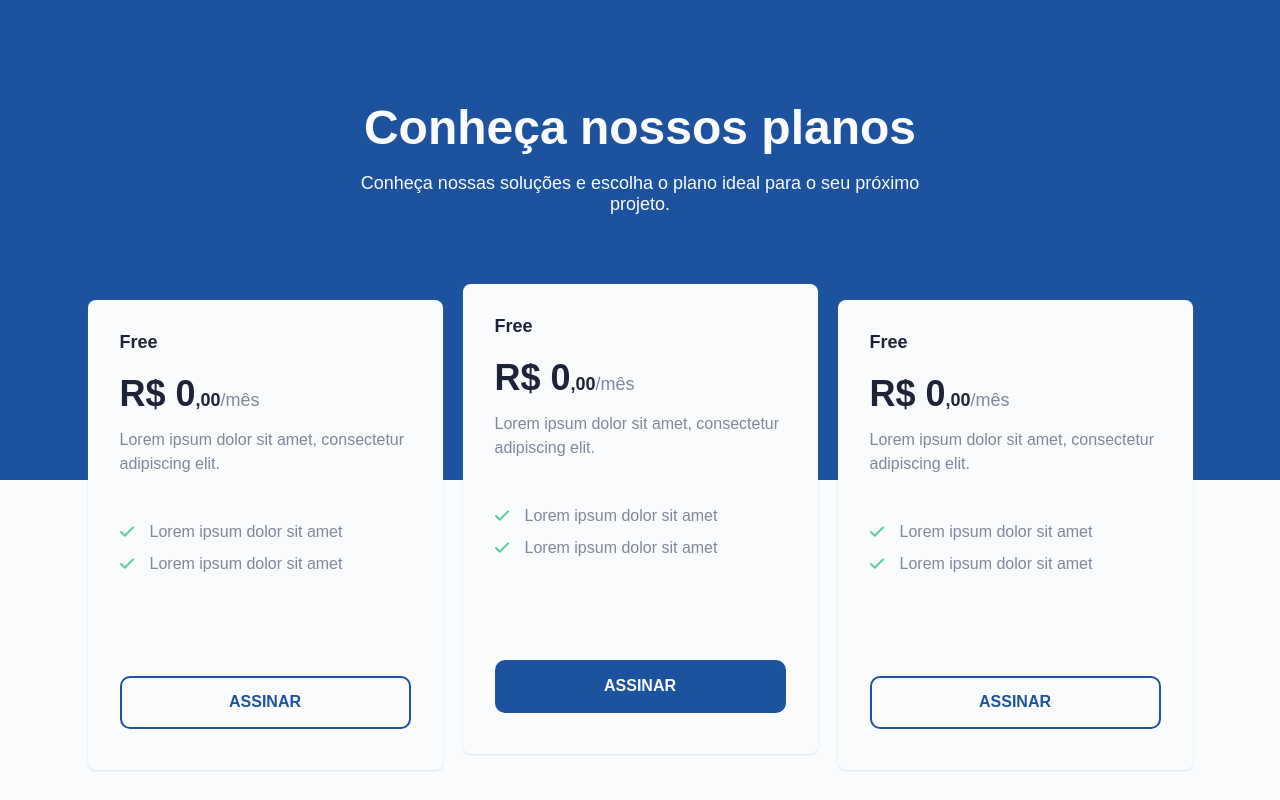
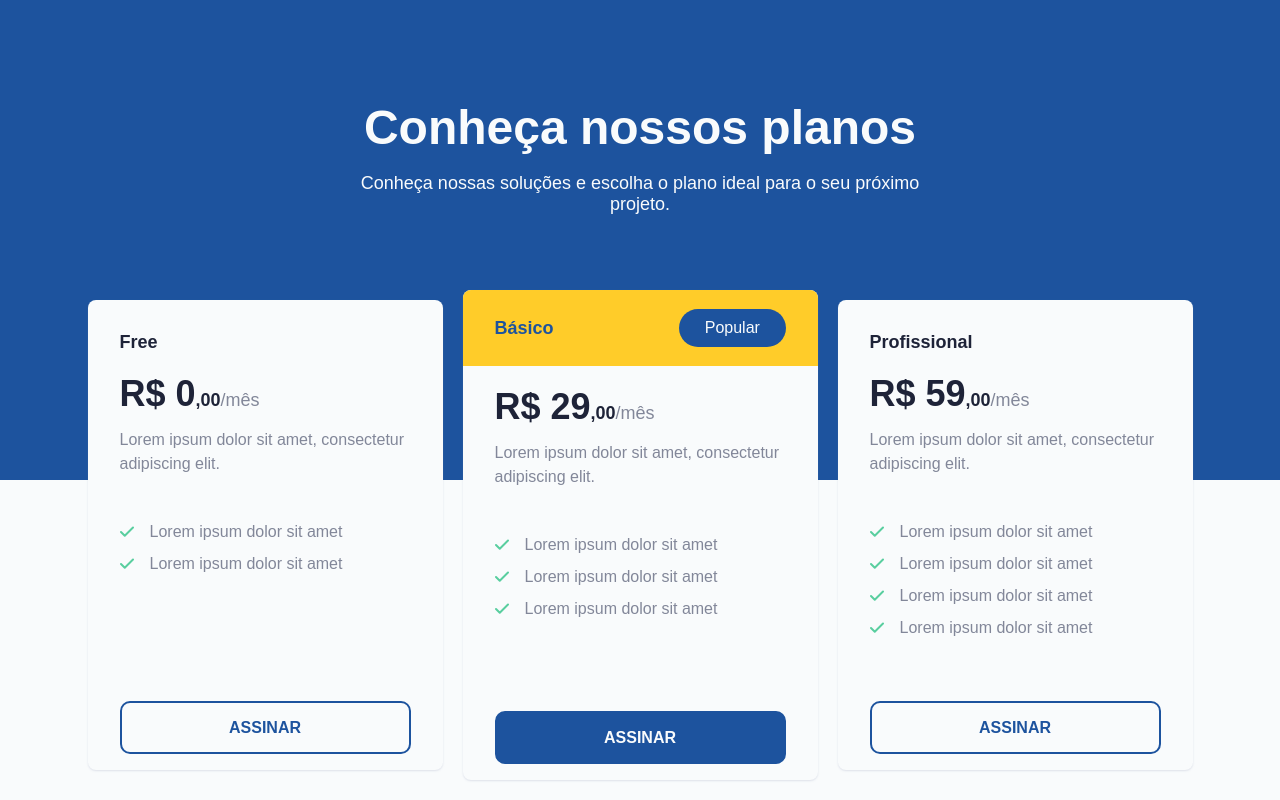
Before and after one commit to gabrielbaltar/PricingTable, a plain HTML site: page index.html in a window 1280 px wide. Drawn offline with Linux system fonts and the light colour scheme.

Commit message:
Nova atualização

```diff
--- a/index.html
+++ b/index.html
@@ -48,11 +48,17 @@
 
             <div class="card">
                 <div class="card1">
+                    <div class="most-popular">
+                        <span id="type-plan">Básico</span>
+                        <p>Popular</p>
+                    </div>
                     <div class="card1-contet">
-                        <span id="type-plan">Free</span>
-                        <p id="type-price">R$ 0<span>,00</span><span id="type-month">/mês</span></p>
+                        <p id="type-price">R$ 29<span>,00</span><span id="type-month">/mês</span></p>
                         <p id="text-loren">Lorem ipsum dolor sit amet, consectetur adipiscing elit.</p>
                         <div class="plans">
+                            <div class="first">
+                                <p><img src="./images/check.svg" alt="Check de produto">Lorem ipsum dolor sit amet</p>
+                            </div>
                             <div class="first">
                                 <p><img src="./images/check.svg" alt="Check de produto">Lorem ipsum dolor sit amet</p>
                             </div>
@@ -70,10 +76,16 @@
             <div class="card">
                 <div class="card1">
                     <div class="card1-contet">
-                        <span id="type-plan">Free</span>
-                        <p id="type-price">R$ 0<span>,00</span><span id="type-month">/mês</span></p>
+                        <span id="type-plan">Profissional</span>
+                        <p id="type-price">R$ 59<span>,00</span><span id="type-month">/mês</span></p>
                         <p id="text-loren">Lorem ipsum dolor sit amet, consectetur adipiscing elit.</p>
                         <div class="plans">
+                            <div class="first">
+                                <p><img src="./images/check.svg" alt="Check de produto">Lorem ipsum dolor sit amet</p>
+                            </div>
+                            <div class="first">
+                                <p><img src="./images/check.svg" alt="Check de produto">Lorem ipsum dolor sit amet</p>
+                            </div>
                             <div class="first">
                                 <p><img src="./images/check.svg" alt="Check de produto">Lorem ipsum dolor sit amet</p>
                             </div>
--- a/styles/style.css
+++ b/styles/style.css
@@ -64,7 +64,35 @@ h1, h2, h3, h4, h5, h6 {
 }
 
 .card:nth-child(2){
-    margin-top: -1rem;
+    height: 490px;
+    margin-top: -10px;
+    padding: 0px;
+}
+
+.card .card1 .card1-contet:nth-child(2) {
+    padding: 0 2rem;
+}
+
+.most-popular {
+    display: flex;
+    margin: 0px;
+    padding: 0px;
+    height: 76px;
+    background: var(--yellow);
+    border-radius: 8px 8px 0px 0px;
+    align-items: center;
+    justify-content: space-between;
+    padding: 0 2rem;
+}
+
+.most-popular p {
+    margin: 0px;
+    background: var(--blue);
+    color: var(--background);
+    font-weight: 500;
+    padding: 0.6rem 1.6rem;
+    border-radius: 60px;
+
 }
 
 .card {
@@ -75,6 +103,7 @@ h1, h2, h3, h4, h5, h6 {
     border-radius: 0.5rem;
     padding: 2rem;
     box-sizing: border-box;
+    position: relative;
 }
 
 #type-plan {
@@ -134,10 +163,15 @@ h1, h2, h3, h4, h5, h6 {
     color: var(--blue);
     text-transform: uppercase;
     font-weight: 600;
-    margin-top: 6rem;
+    bottom: 1rem;
+    position: absolute;
 }
 
 .second a{
     background-color: var(--blue);
     color: var(--background);
 }
+
+.most-popular #type-plan {
+    color: var(--blue);
+}
```
